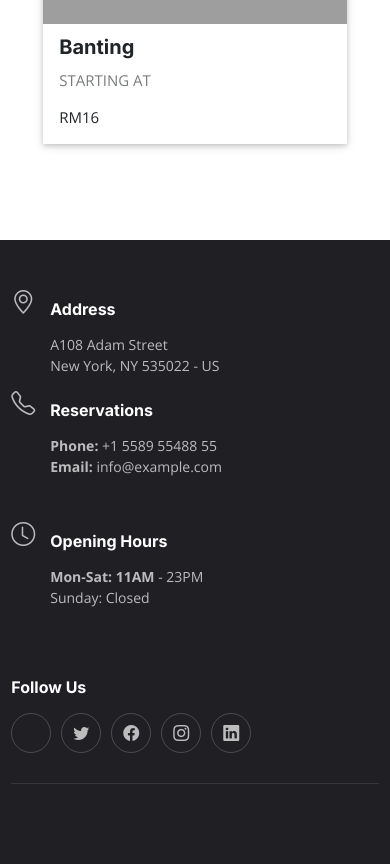
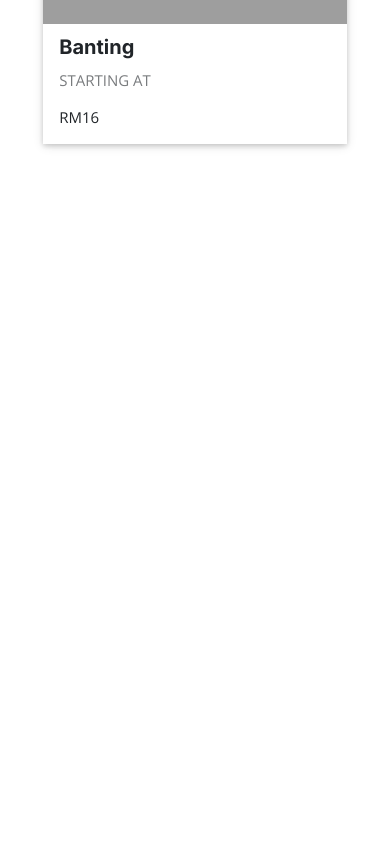
Before and after one commit to AnisZamri/eprint, a Laravel app: page /products/all in a window 390 px wide. Shown: the part 1695-2559 px from the top of the page. After the commit the page ends 1844 px from the top, so only its background shows below. Run offline with Laravel 9, Linux system fonts and the light colour scheme; data that the repository does not hold is empty; some libraries are stand-ins or nearby versions; grey boxes are pictures that could not be loaded.

Commit message:
buang footer

```diff
--- a/resources/views/frontend/body/footer.blade.php
+++ /dev/null
@@ -1,59 +0,0 @@
-<!-- ======= Footer ======= -->
-<footer id="footer" class="footer">
-
-<div class="container">
-  <div class="row gy-3">
-    <div class="col-lg-3 col-md-6 d-flex">
-      <i class="bi bi-geo-alt icon"></i>
-      <div>
-        <h4>Address</h4>
-        <p>
-          A108 Adam Street <br>
-          New York, NY 535022 - US<br>
-        </p>
-      </div>
-
-    </div>
-
-    <div class="col-lg-3 col-md-6 footer-links d-flex">
-      <i class="bi bi-telephone icon"></i>
-      <div>
-        <h4>Reservations</h4>
-        <p>
-          <strong>Phone:</strong> +1 5589 55488 55<br>
-          <strong>Email:</strong> info@example.com<br>
-        </p>
-      </div>
-    </div>
-
-    <div class="col-lg-3 col-md-6 footer-links d-flex">
-      <i class="bi bi-clock icon"></i>
-      <div>
-        <h4>Opening Hours</h4>
-        <p>
-          <strong>Mon-Sat: 11AM</strong> - 23PM<br>
-          Sunday: Closed
-        </p>
-      </div>
-    </div>
-
-    <div class="col-lg-3 col-md-6 footer-links">
-      <h4>Follow Us</h4>
-      <div class="social-links d-flex">
-        <a href="#" class="twitter"><i class="bi bi-twitter"></i></a>
-        <a href="#" class="facebook"><i class="bi bi-facebook"></i></a>
-        <a href="#" class="instagram"><i class="bi bi-instagram"></i></a>
-        <a href="#" class="linkedin"><i class="bi bi-linkedin"></i></a>
-      </div>
-    </div>
-
-  </div>
-</div>
-
-<div class="container">
-  <div class="copyright">
-
-</div>
-
-</footer><!-- End Footer -->
-<!-- End Footer -->
--- a/resources/views/frontend/main_master.blade.php
+++ b/resources/views/frontend/main_master.blade.php
@@ -39,7 +39,6 @@
 
 
 
-@include('frontend.body.footer')
 
 
   <a href="#" class="scroll-top d-flex align-items-center justify-content-center"><i class="bi bi-arrow-up-short"></i></a>
```
